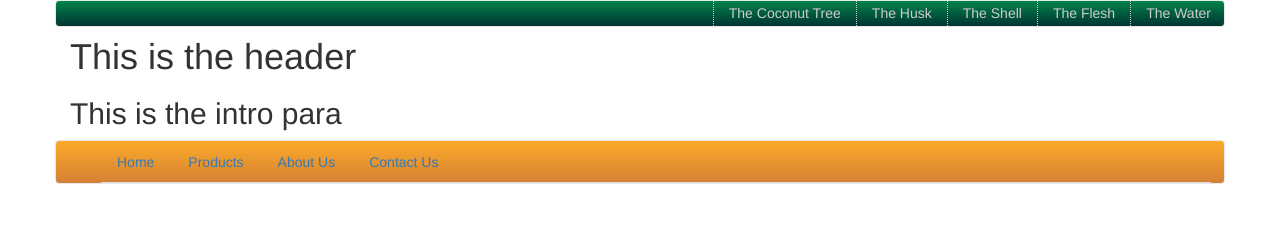
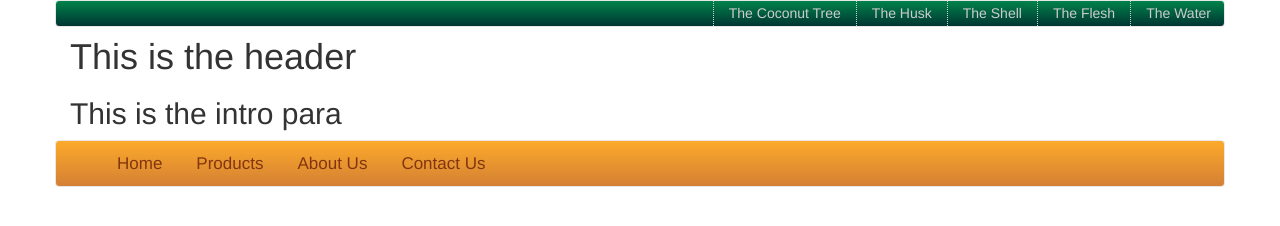
Before and after one commit to ChiranthakaJ/Talentacoco, a website: page Index.html in a window 1280 px wide. Drawn offline with nearby package versions, Linux system fonts and the light colour scheme.

Commit message:
Add files via upload

```diff
--- a/css/custom.css
+++ b/css/custom.css
@@ -62,6 +62,29 @@
     margin-top: -30px;
 }
 
-.nav-orange>.navbar-collapse {
+
+/*.nav-orange>.navbar-collapse {
     height: 40px !important;
+}*/
+
+.nav-orange {
+    min-height: 43px !important;
 }
+
+.navbar-left>li {
+    float: none !important;
+    display: inline-block !important;
+}
+
+.nav-tabs {
+    border: none !important;
+}
+
+.nav-tabs>li>a {
+    color: #823610 !important;
+    font-size: 17px;
+}
+
+.nav-tabs>li>a:hover {
+    color: #465867 !important;
+}
```
